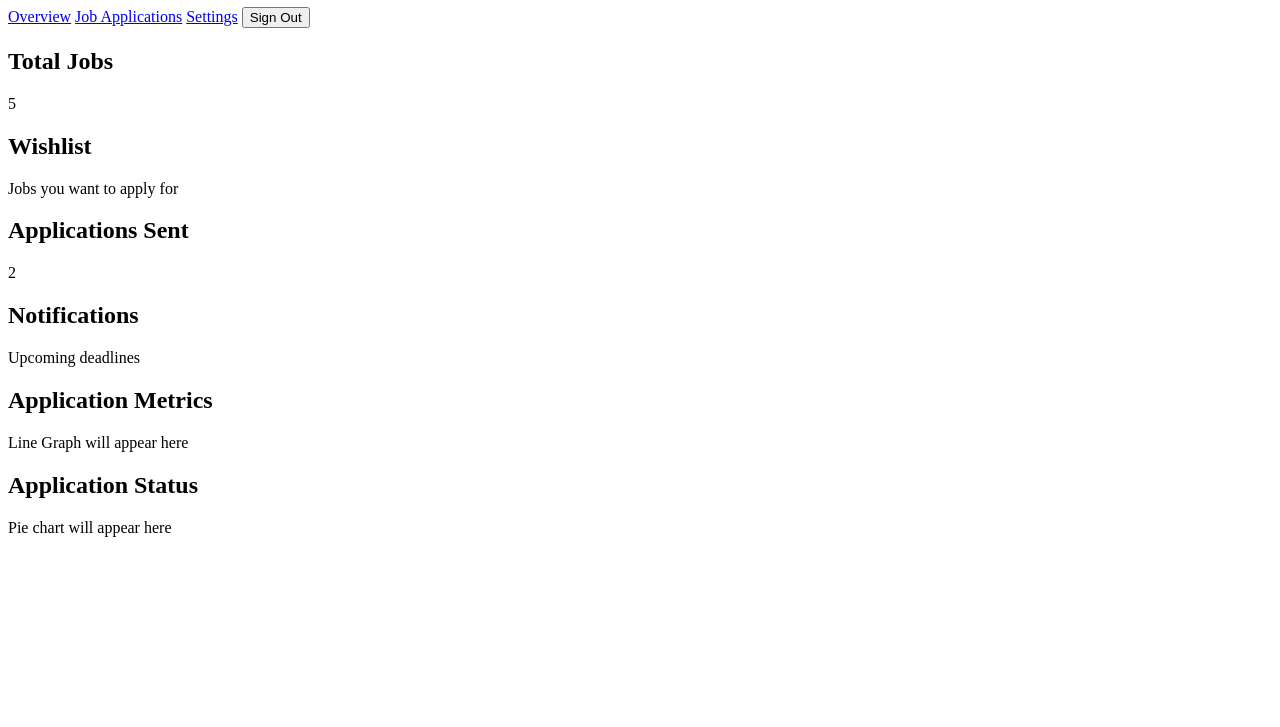
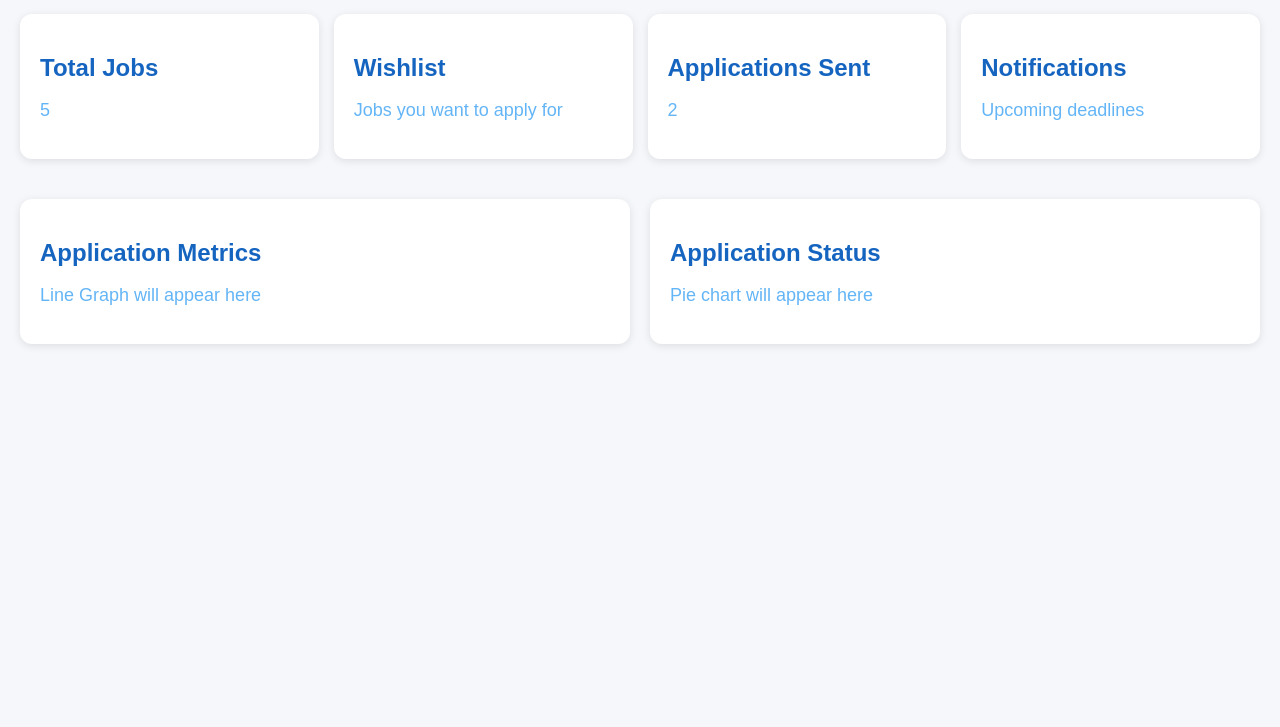
Before and after one commit to ZukisaNxesi/job-tracker, a plain HTML site: page index.html in a window 1280 px wide. Shown: the part 73-800 px from the top of the page. Drawn offline with Linux system fonts and the light colour scheme.

Commit message:
linked to css

```diff
--- a/index.html
+++ b/index.html
@@ -2,6 +2,7 @@
 <html>
 <head>
 	<title> Job Tracker  </title>
+	<link rel="stylesheet" href="css/style.css">
 </head>
 <body>
 
@@ -12,7 +13,7 @@
         </div>
 
         <div class="nav-right">
-            <a href="#">Overview</a>
+            <a href="#" class="active">Overview</a>
             <a href="#">Job Applications</a>
             <a href="#">Settings</a>
             <button>Sign Out</button>
```
